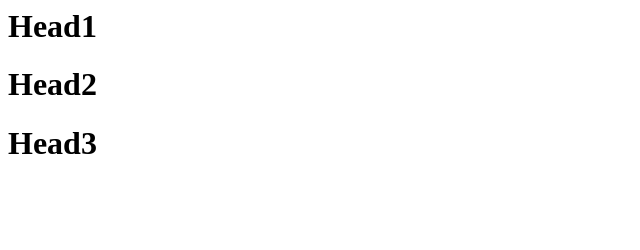
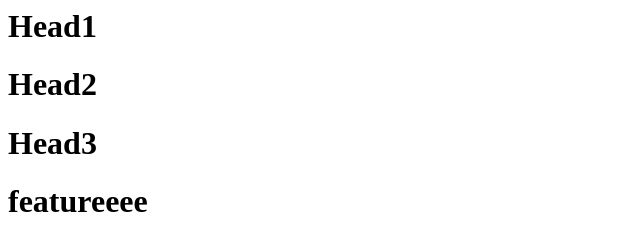
Before and after one commit to finshiya/local-repo, a plain HTML site: page index.html in a window 1280 px wide. Shown: the whole page, without its empty margins (0-640 px from the left). Drawn offline with Linux system fonts and the light colour scheme.

Commit message:
feature push

```diff
--- a/index.html
+++ b/index.html
@@ -2,3 +2,5 @@
 <h1>Head2</h1>
 
 <h1>Head3</h1>
+
+<h1>featureeee</h1>
```
